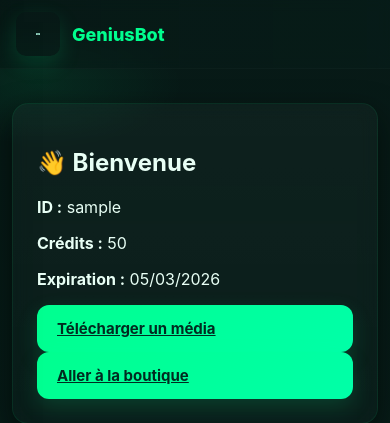
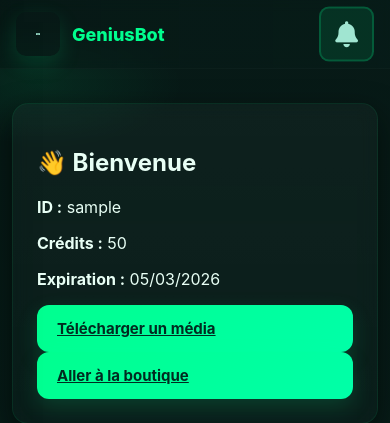
Before and after one commit to herizoe14-dev/Genius-, a Flask app: page / in a window 390 px wide. Shown: the top 423 px of the page. Run offline with Flask 3, Linux system fonts and the light colour scheme; the visitor is signed in with stand-in values (Sample User, id 1); data that the repository does not hold is empty.

Commit message:
Fix notification icon visibility on mobile with enhanced styling
Co-authored-by: herizoe14-dev <224151360+herizoe14-dev@users.noreply.github.com>

```diff
--- a/static/css/style.css
+++ b/static/css/style.css
@@ -144,6 +144,14 @@ button.danger{ background:linear-gradient(90deg, #ff8a8a, #ff5b5b); color:white
   .btn{ width:100%; display:block }
   .sidebar{ width:78%; max-width:320px } /* slightly narrower on mobile */
 }
+/* Notification Bell Container - Always visible */
+.notification-bell-container {
+  display: flex;
+  align-items: center;
+  justify-content: center;
+  z-index: 50;
+}
+
 /* Notification Bell Icon */
 .notification-bell {
   position: relative;
@@ -159,6 +167,27 @@ button.danger{ background:linear-gradient(90deg, #ff8a8a, #ff5b5b); color:white
   background: rgba(0,255,143,0.08);
   transform: rotate(15deg) scale(1.1);
 }
+
+/* Mobile: Make notification bell larger and more visible */
+@media (max-width:899px){
+  .notification-bell-container {
+    position: absolute;
+    right: 16px;
+    top: 50%;
+    transform: translateY(-50%);
+  }
+  .notification-bell {
+    font-size: 26px;
+    padding: 10px 14px;
+    background: rgba(0,255,143,0.1);
+    border: 2px solid rgba(0,255,143,0.2);
+  }
+  .notification-bell:active {
+    background: rgba(0,255,143,0.2);
+    transform: scale(0.95);
+  }
+}
+
 .notification-badge {
   position: absolute;
   top: 4px;
@@ -174,6 +203,18 @@ button.danger{ background:linear-gradient(90deg, #ff8a8a, #ff5b5b); color:white
   box-shadow: 0 2px 8px rgba(255,107,107,0.4);
   animation: pulse 2s infinite;
 }
+
+/* Mobile: Make badge larger and more visible */
+@media (max-width:899px){
+  .notification-badge {
+    font-size: 11px;
+    padding: 3px 7px;
+    min-width: 20px;
+    top: 2px;
+    right: 2px;
+  }
+}
+
 @keyframes pulse {
   0%, 100% { transform: scale(1); }
   50% { transform: scale(1.15); }
--- a/templates/base.html
+++ b/templates/base.html
@@ -53,6 +53,16 @@
       </div>
     </div>
 
+    <!-- Notification Bell - Always visible on mobile and desktop -->
+    {% if session.get('user_id') %}
+    <div class="notification-bell-container">
+      <div class="notification-bell" id="notificationBell" onclick="toggleNotifications()">
+        <i class="fas fa-bell"></i>
+        <span class="notification-badge" id="notificationBadge" style="display: none;">0</span>
+      </div>
+    </div>
+    {% endif %}
+
     <div class="right">
       <!-- Desktop links only: hidden on mobile (see CSS) -->
       {% if session.get('user_id') %}
@@ -63,11 +73,6 @@
         {% if session.get('is_admin') %}
           <a class="top-link" href="{{ url_for('admin_panel') }}" style="color: #d4af37;"><i class="fas fa-crown"></i> Admin</a>
         {% endif %}
-        <!-- Notification Bell -->
-        <div class="notification-bell" id="notificationBell" onclick="toggleNotifications()">
-          <i class="fas fa-bell"></i>
-          <span class="notification-badge" id="notificationBadge" style="display: none;">0</span>
-        </div>
         <a class="top-link" href="{{ url_for('logout') }}"><i class="fas fa-sign-out-alt"></i> Se déconnecter</a>
       {% else %}
         <a class="top-link" href="{{ url_for('login') }}"><i class="fas fa-sign-in-alt"></i> Connexion</a>
```
